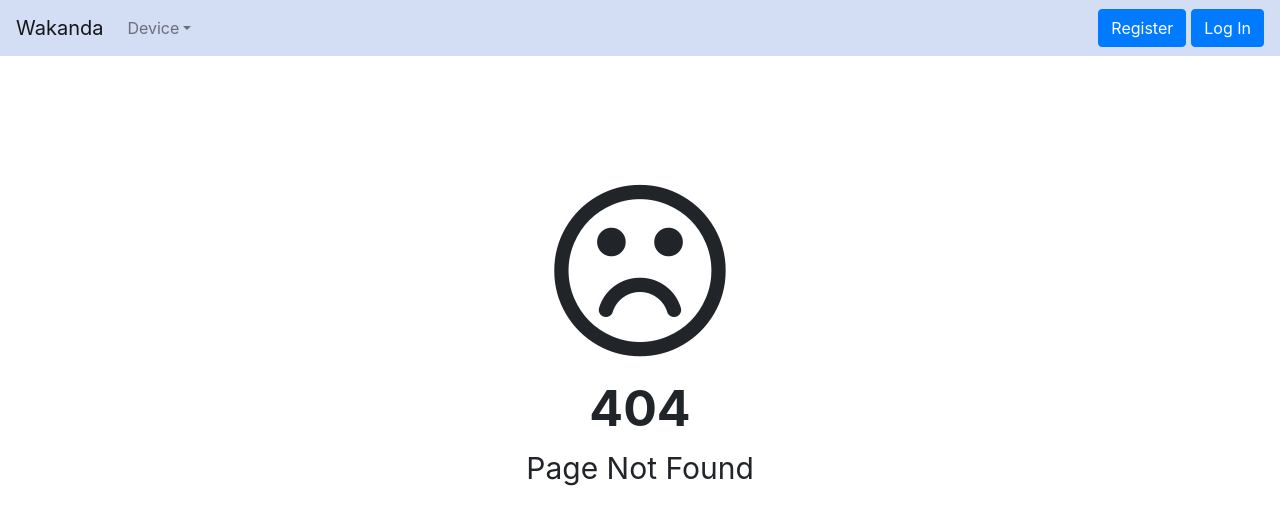
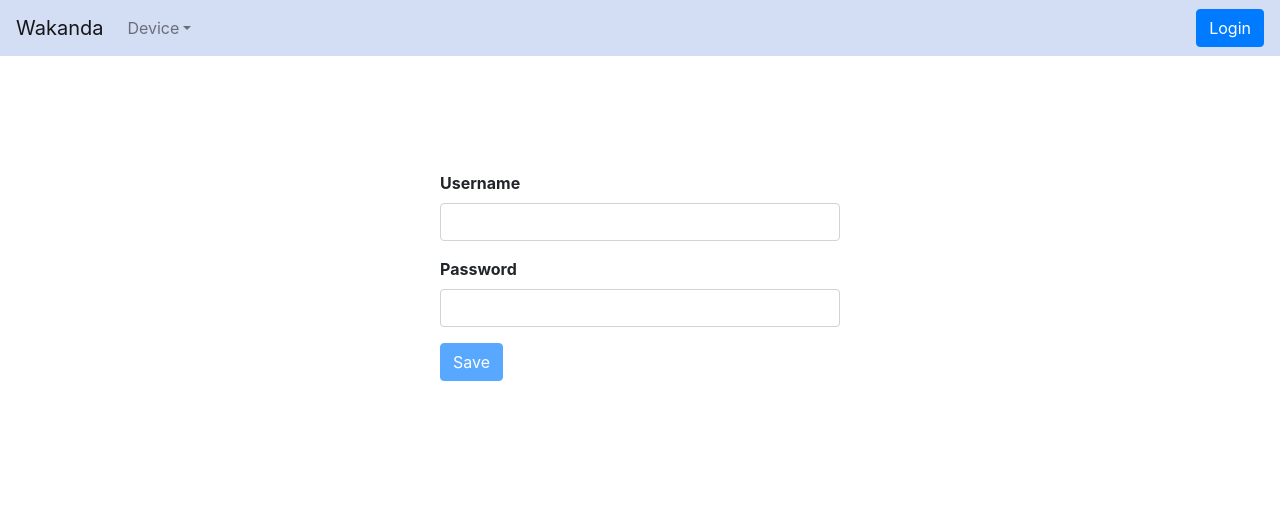
Before and after one commit to NarutoUzumaki77/BlackPanther, a React (Create React App) app: page /login in a window 1280 px wide. Before the commit this address led to /404. Shown: the top 524 px of the page. Built offline with nearby package versions, Linux system fonts and the light colour scheme.

Commit message:
created login form component

```diff
--- a/src/App.js
+++ b/src/App.js
@@ -2,6 +2,7 @@ import React from "react";
 import NavBar from "./components/common/navbar";
 import Devices from "./components/devices/devices";
 import DeviceDetails from "./components/devices/deviceDetail";
+import LoginForm from "./components/login/loginForm";
 import { Route, Switch, Redirect } from "react-router-dom";
 import "./App.css";
 import DeviceForm from './components/devices/deviceForm';
@@ -13,6 +14,7 @@ function App() {
       <NavBar />
       <main role="main" className="container">
         <Switch>
+          <Route path="/login" component={LoginForm} />
           <Route exact path="/devices/new" component={DeviceForm} />
           <Route  exact path="/devices/edit/:id" component={DeviceForm} />
           <Route  exact path="/devices/:id" component={DeviceDetails} />
--- a/src/components/common/navbar.jsx
+++ b/src/components/common/navbar.jsx
@@ -1,6 +1,6 @@
 import React from "react";
 import { Link } from "react-router-dom";
-import { Navbar, Nav, NavDropdown } from "react-bootstrap";
+import { Navbar, Nav, NavDropdown, Button } from "react-bootstrap";
 
 const NavBar = () => {
   return (
@@ -12,22 +12,17 @@ const NavBar = () => {
       <Navbar.Collapse id="basic-navbar-nav">
         <Nav className="mr-auto">
           <NavDropdown title="Device" id="basic-nav-dropdown">
-            <NavDropdown.Item as={Link} to='/devices' >All Devices</NavDropdown.Item>
+            <NavDropdown.Item as={Link} to="/devices">
+              All Devices
+            </NavDropdown.Item>
             <NavDropdown.Item to="/action/3.2">
               Assigned Device
             </NavDropdown.Item>
           </NavDropdown>
         </Nav>
-        <button
-          style={{ marginRight: "5px" }}
-          className="btn btn-primary my-2 my-sm-0"
-          type="submit"
-        >
-          Register
-        </button>
-        <button className="btn btn-primary my-2 my-sm-0" type="submit">
-          Log In
-        </button>
+        <Link to="/login">
+          <Button variant="primary">Login</Button>
+        </Link>
       </Navbar.Collapse>
     </Navbar>
   );
--- a/src/components/devices/device.jsx
+++ b/src/components/devices/device.jsx
@@ -1,5 +1,6 @@
 import React from "react";
 import { Link } from "react-router-dom";
+import { Button } from "react-bootstrap";
 
 const Device = (props) => {
   const { device, onDelete } = props;
@@ -15,13 +16,10 @@ const Device = (props) => {
       <td>{device.location.name}</td>
       <td>{device.manufacturer}</td>
       <td>
-        <Link
-          to={`/devices/edit/${device.id}`}
-          type="button"
-          className="btn btn-primary"
-          style={{ marginRight: "10px" }}
-        >
-          <i className="fa fa-pencil-square-o" aria-hidden="true"></i>
+        <Link to={`/devices/edit/${device.id}`} style={{ marginRight: "10px" }}>
+          <Button variant="primary">
+            <i className="fa fa-pencil-square-o" aria-hidden="true"></i>
+          </Button>
         </Link>
         <button
           type="button"
--- a/src/components/devices/devices.jsx
+++ b/src/components/devices/devices.jsx
@@ -4,6 +4,7 @@ import DeviceTable from "./deviceTable";
 import { paginate } from "../../utils/paginate";
 import { getAllItems, deleteItem } from "../../services/fakeInventory";
 import { Link } from "react-router-dom";
+import { Button } from "react-bootstrap";
 import _ from "lodash";
 
 class Devices extends Component {
@@ -65,8 +66,8 @@ class Devices extends Component {
           </div>
           <div className="col">
             <h2 style={{ textAlign: "right" }}>
-              <Link to="/devices/new" type="button" className="btn btn-primary">
-                Add Device
+              <Link to="/devices/new">
+                <Button variant="primary">Add Device</Button>
               </Link>
             </h2>
           </div>
--- /dev/null
+++ b/src/components/login/loginForm.jsx
@@ -0,0 +1,53 @@
+import React from "react";
+import Form from "../common/form";
+import Joi from "joi-browser";
+import { signIn } from "../../services/fakeUserCredential";
+import { Button } from "react-bootstrap";
+
+class LoginForm extends Form {
+  constructor(props) {
+    super(props);
+    this.state = {
+      data: {
+        username: "",
+        password: "",
+      },
+      errors: {},
+    };
+  }
+
+  schema = {
+    username: Joi.string().email().required().label("Username"),
+    password: Joi.string().min(5).max(30).required().label("Password"),
+  };
+
+  doSubmit = () => {
+    const { username, password } = this.state.data;
+    const isSignIn = signIn(username, password);
+    if (!isSignIn) {
+      console.log("Login Failed");
+      return;
+    }
+
+    this.props.history.push("/devices");
+  };
+
+  render() {
+    return (
+      <div
+        className="center"
+        style={{ width: "400px", textAlign: "left", fontWeight: "bold" }}
+      >
+        <form onSubmit={this.handleSubmit}>
+          {this.renderInput("username", "Username")}
+          {this.renderInput("password", "Password", "password")}
+          <Button variant="primary" type="Save" disabled={this.validate()}>
+            Save
+          </Button>
+        </form>
+      </div>
+    );
+  }
+}
+
+export default LoginForm;
--- a/src/services/fakeUserCredential.js
+++ b/src/services/fakeUserCredential.js
@@ -23,6 +23,13 @@ const credentials = [
     id: "1598315656239",
     username: "navi@gmail.com",
     password: "password"
+  },
+  {
+    id: "1598314636239",
+    username: "admin@gmail.com",
+    password: "password",
+    roleId: 1,
+    change_password: false
   }
 ]
 
```
Also changed, not shown: src/services/fakeRole.js (added, +31 -0 lines).
